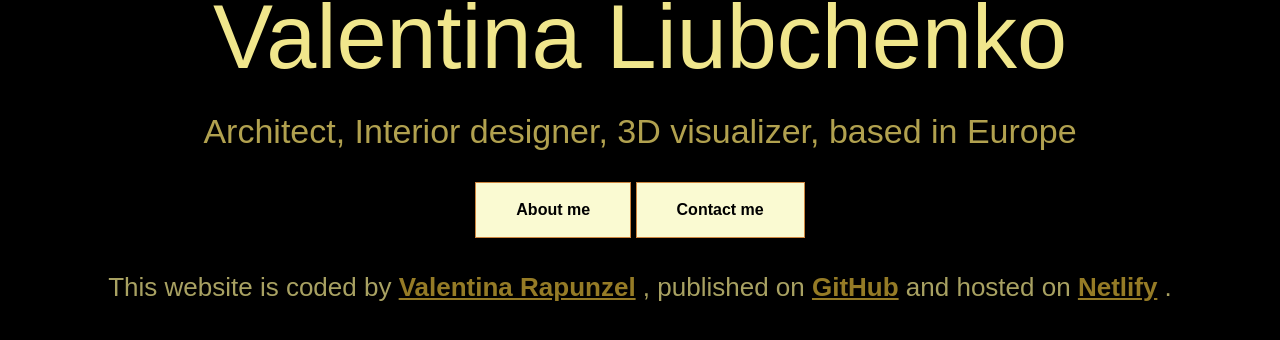
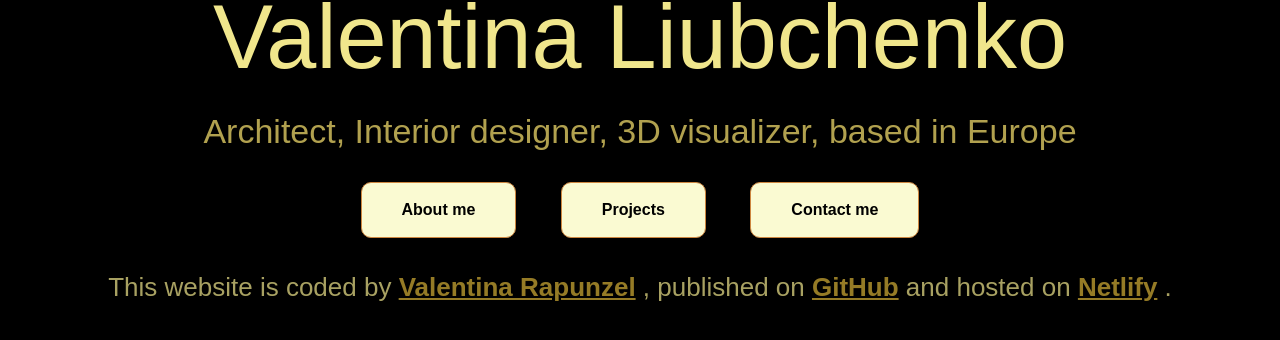
Before and after one commit to valentinka-rapunzel/portfolio-architect, a plain HTML site: page index.html in a window 1280 px wide. Shown: the part 394-734 px from the top of the page. Drawn offline with nearby package versions, Linux system fonts and the light colour scheme; a web font is replaced by a local one.

Commit message:
Edited the main buttons

```diff
--- a/index.html
+++ b/index.html
@@ -92,9 +92,12 @@
         <h3 class="architect">
           Architect, Interior designer, 3D visualizer, based in Europe
         </h3>
-        <div class="buttons">
+        <div class="main-buttons">
           <a class="button-link" href="/about.html#about-me">
             <button class="about-me-button">About me</button></a
+          >
+          <a class="button-link" href="/about.html#projects">
+            <button class="projects-button">Projects</button></a
           >
 
           <a class="button-link" href="/about.html#contact-me"
--- a/src/styles.css
+++ b/src/styles.css
@@ -122,27 +122,23 @@ p {
   font-weight: 200;
   color: var(--lightgoldenrodyellow-color);
 }
-.buttons {
-  margin: 30px 0px;
+.main-buttons {
+  margin: 30px auto;
 }
-
-button {
+.about-me-button,
+.projects-button,
+.contact-me-button {
+  font-weight: 700;
+  font-family: "Stardom", sans-serif;
+  background-color: var(--lightgoldenrodyellow-color);
   margin: 0 20px;
   padding: 15px 40px;
   border: var(--border);
-  /* border-radius: 10px; */
-  /* background-color: var(--primary-color); */
-  background-color: var(--lightgoldenrodyellow-color);
+  border-radius: 10px;
 }
 button:hover {
   cursor: pointer;
-  /* background-color: var(--accent-color); */
   background-color: var(--golden-yellow-color);
-}
-.about-me-button,
-.contact-me-button {
-  font-weight: 700;
-  font-family: "Stardom", sans-serif;
 }
 .footer-information {
   color: var(--khaki-color);
```
